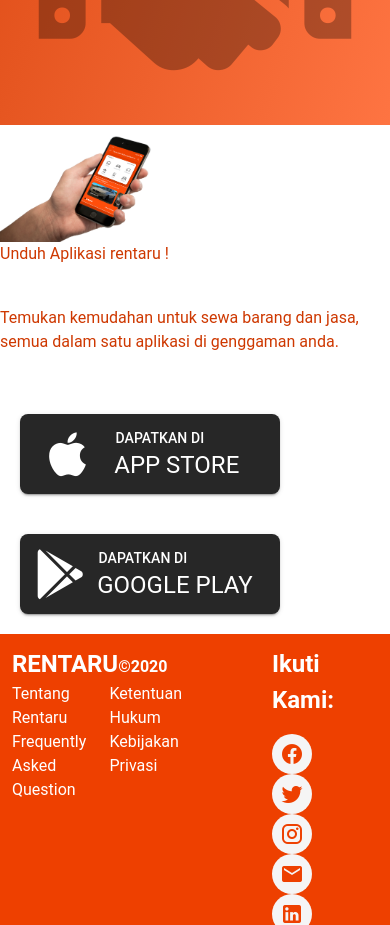
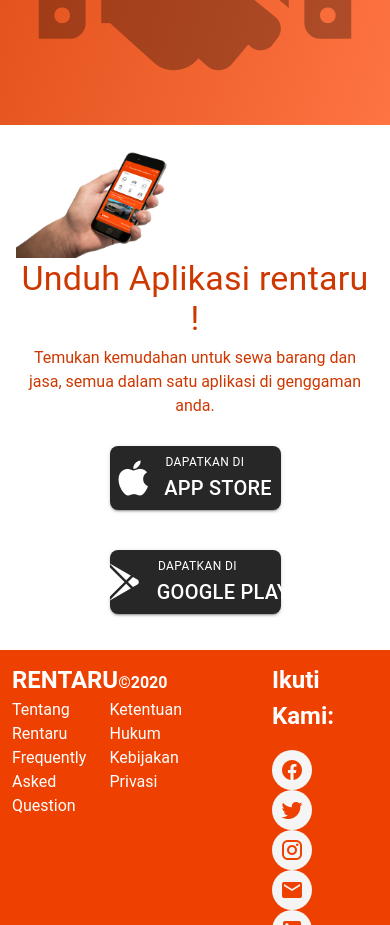
Before and after one commit to fradip12/RentaruWeb, a Vue app: page / in a window 390 px wide. Shown: the part 4040-4965 px from the top of the page. Built offline with nearby package versions, Linux system fonts and the light colour scheme; the HTML template or start-up script is replaced by a standard one.

Commit message:
ui : homepage, unduhapp responsiveness

```diff
--- a/src/components/homepage/unduhapp.vue
+++ b/src/components/homepage/unduhapp.vue
@@ -1,54 +1,28 @@
 <template>
-  <v-container fluid class="pa-0">
+  <v-container fluid class="pa-sm-0 pa-4">
     <v-row no-gutters>
-      <img src="../../assets/apple-hand.png" class="hand-img" />
+      <img
+        v-if="width >= 600"
+        src="../../assets/apple-hand.png"
+        class="hand-img"
+      />
 
       <v-col class="d-flex flex-column justify-center">
-        <div class="text-lg-h2 font-weight-regular secondary--text">
+        <div
+          class="text-md-h3 text-h4 text-center text-sm-left font-weight-regular secondary--text"
+        >
           Unduh Aplikasi rentaru !
         </div>
-        <div class="text-lg-h5 my-10 secondary--text">
+        <div
+          class="text-lg-h5 my-md-10 my-2 text-center text-sm-left secondary--text"
+        >
           Temukan kemudahan untuk sewa barang dan jasa, semua dalam satu
           aplikasi di genggaman anda.
         </div>
         <v-container>
-          <v-row>
-            <v-btn
-              dark
-              class="pa-8 ma-5 rounded-lg"
-              width="260px"
-              height="80px"
-            >
-              <v-container>
-                <v-row>
-                  <v-icon size="50">fab fa-apple</v-icon>
-                  <v-col class="justify-start ml-4">
-                    <div class="text-left text-subtitle-2">
-                      Dapatkan di<br />
-                      <span class="text-left text-h5 pa-0">App Store</span>
-                    </div>
-                  </v-col>
-                </v-row>
-              </v-container>
-            </v-btn>
-            <v-btn
-              dark
-              class="pa-8 ma-5 rounded-lg"
-              width="260px"
-              height="80px"
-            >
-              <v-container>
-                <v-row>
-                  <v-icon size="50">fab fa-google-play</v-icon>
-                  <v-col class="justify-start">
-                    <div class="text-left text-subtitle-2">
-                      Dapatkan di<br />
-                      <span class="text-left text-h5 pa-0">Google Play</span>
-                    </div>
-                  </v-col>
-                </v-row>
-              </v-container>
-            </v-btn>
+          <v-row class="justify-center justify-sm-start">
+            <unduhBtn iconName="fab fa-apple" marketText="App Store" />
+            <unduhBtn iconName="fab fa-google-play" marketText="Google Play" />
           </v-row>
         </v-container>
       </v-col>
@@ -57,7 +31,19 @@
 </template>
 
 <script>
+import unduhBtn from "./unduhbtn";
+
 export default {
-  name: "UnduhApp"
+  name: "UnduhApp",
+
+  components: {
+    unduhBtn
+  },
+
+  computed: {
+    width() {
+      return screen.width;
+    }
+  }
 };
 </script>
--- /dev/null
+++ b/src/components/homepage/unduhbtn.vue
@@ -0,0 +1,42 @@
+
+<template>
+  <v-btn
+    dark
+    class="pa-8 ma-5 ma-sm-0 mr-sm-5 mr-md-5 ma-md-5 rounded-lg"
+    :width="width <= 600 ? '230px' : width <= 960 ? '171px' : '260px'"
+    :height="width <= 600 ? '30px' : width <= 960 ? '19px' : '80px'"
+  >
+    <v-container>
+      <v-row no-gutters>
+        <v-icon :size="width <= 600 ? '30' : width <= 960 ? '40' : '50'">{{
+          iconName
+        }}</v-icon>
+        <v-col class="justify-start ml-4 ml-md-4 ml-sm-2">
+          <div class="text-left text-md-subtitle-2 text-caption">
+            Dapatkan di<br />
+            <span class="text-left text-md-h5 text-sm-body-1 text-h6 pa-0">{{
+              marketText
+            }}</span>
+          </div>
+        </v-col>
+      </v-row>
+    </v-container>
+  </v-btn>
+</template>
+
+<script>
+export default {
+  name: "unduhBtn",
+
+  props: {
+    iconName: String,
+    marketText: String
+  },
+
+  computed: {
+    width() {
+      return screen.width;
+    }
+  }
+};
+</script>
```
